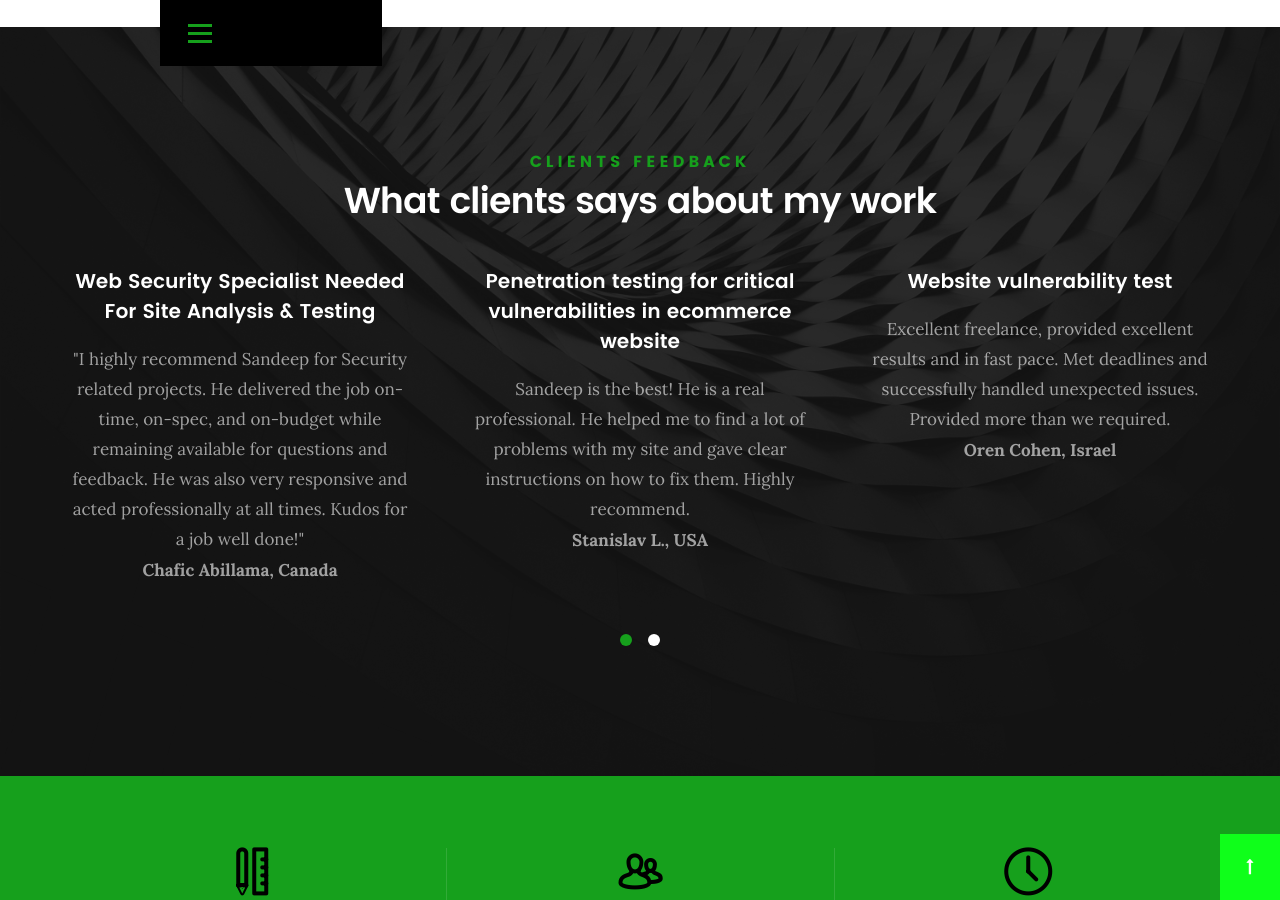
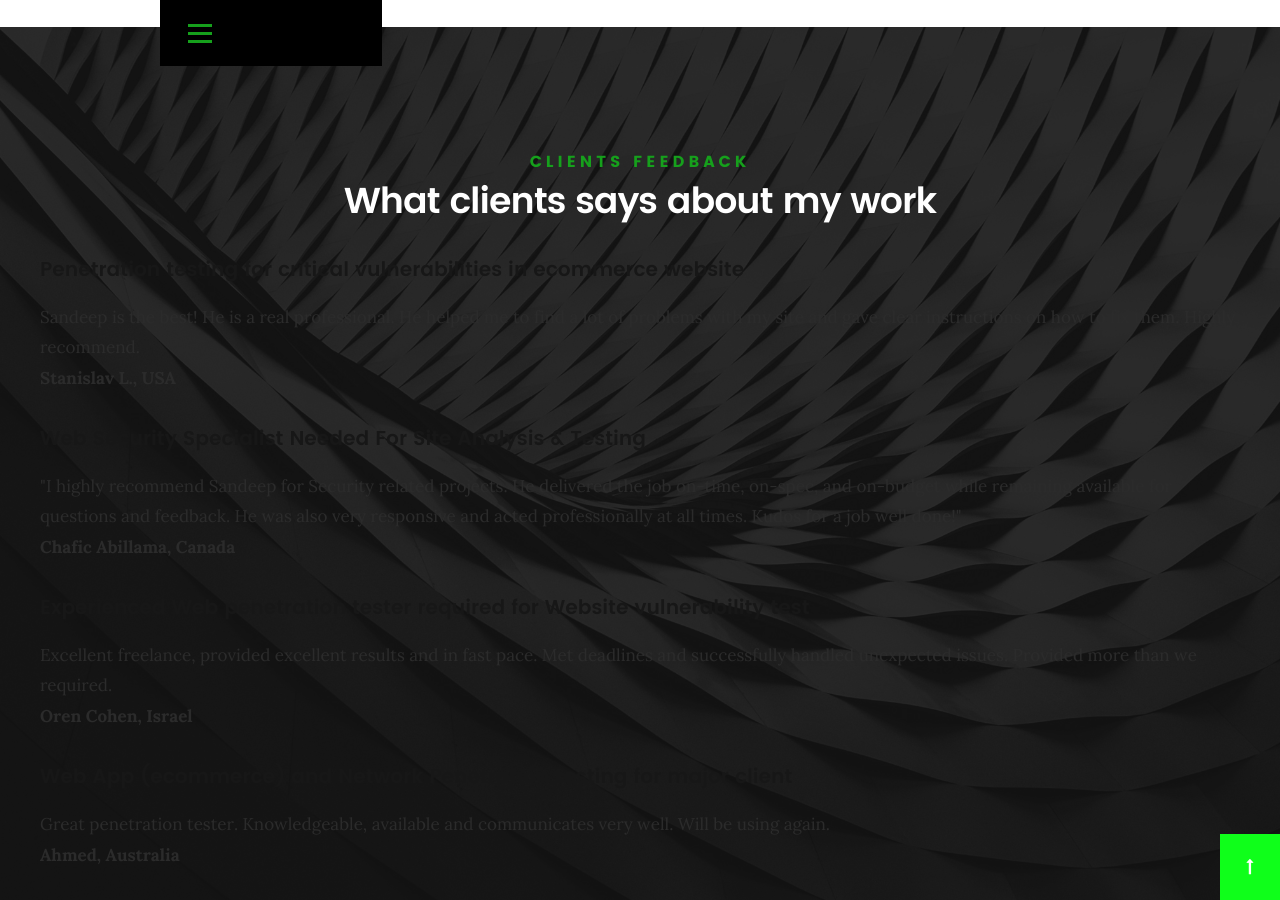
Before and after one commit to SandeepSainiProgrammer/portfolio, a Jekyll site: the page built from index.html, in a window 1280 px wide and 900 px high, scrolled down 6182 px. Built offline with Jekyll 4.4.1, drawn with Linux system fonts in a browser that asks for light colours; some web fonts are replaced; some of the changed text lies outside the part shown.

Commit message:
Update index.html

```diff
--- a/index.html
+++ b/index.html
@@ -482,19 +482,7 @@
 
 		<div id="owl-slider" class="owl-carousel services-list">
 
-			<div class="service">
 
-				 <!--  <span class="icon"><i class="icon-earth"></i></span> -->
-
-				<div class="service-content">
-
-					<h3>Web Security Specialist Needed For Site Analysis & Testing</h3>
-
-					<p class="desc">"I highly recommend Sandeep for Security related projects. He delivered the job on-time, on-spec, and on-budget while remaining available for questions and feedback. He was also very responsive and acted professionally at all times. Kudos for a job well done!"
-					<br><b>Chafic Abillama, Canada</b><br>
-					</p>
-
-				</div>
 
 			</div> <!-- &lt;!&ndash; /service &ndash;&gt; -->
 
@@ -514,13 +502,27 @@
 
 			</div>  <!-- &lt;!&ndash; /service &ndash;&gt; -->
 
+		        <div class="service">
+
+				 <!--  <span class="icon"><i class="icon-earth"></i></span> -->
+
+				<div class="service-content">
+
+					<h3>Web Security Specialist Needed For Site Analysis & Testing</h3>
+
+					<p class="desc">"I highly recommend Sandeep for Security related projects. He delivered the job on-time, on-spec, and on-budget while remaining available for questions and feedback. He was also very responsive and acted professionally at all times. Kudos for a job well done!"
+					<br><b>Chafic Abillama, Canada</b><br>
+					</p>
+
+				</div>
+
 			<div class="service">
 
 				 <!-- <span class="icon"><i class="icon-paint-brush"></i></span> -->
 
 				<div class="service-content">
 
-					<h3> Website vulnerability test</h3>
+					<h3>Experienced Web penetration tester required for Website vulnerability test</h3>
 
 					<p class="desc">Excellent freelance, provided excellent results and in fast pace. Met deadlines and successfully handled unexpected issues. Provided more than we required.
 					<br><b>Oren Cohen, Israel</b><br>
```
